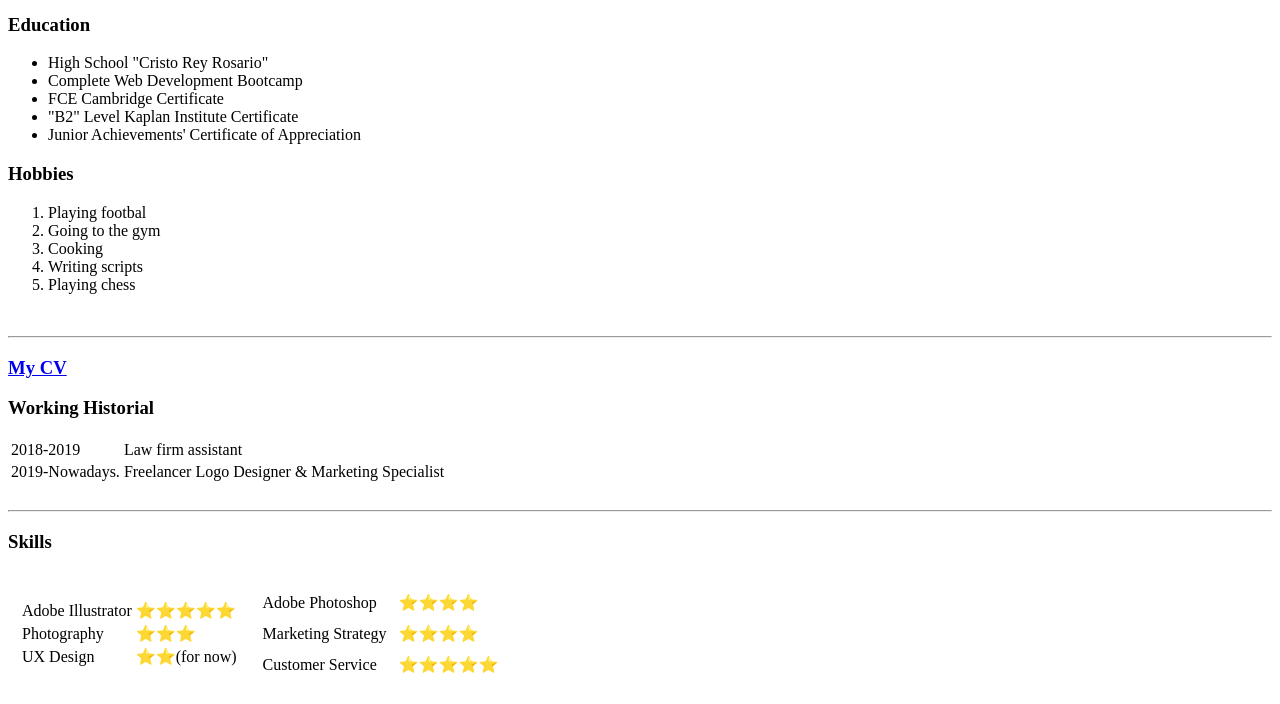
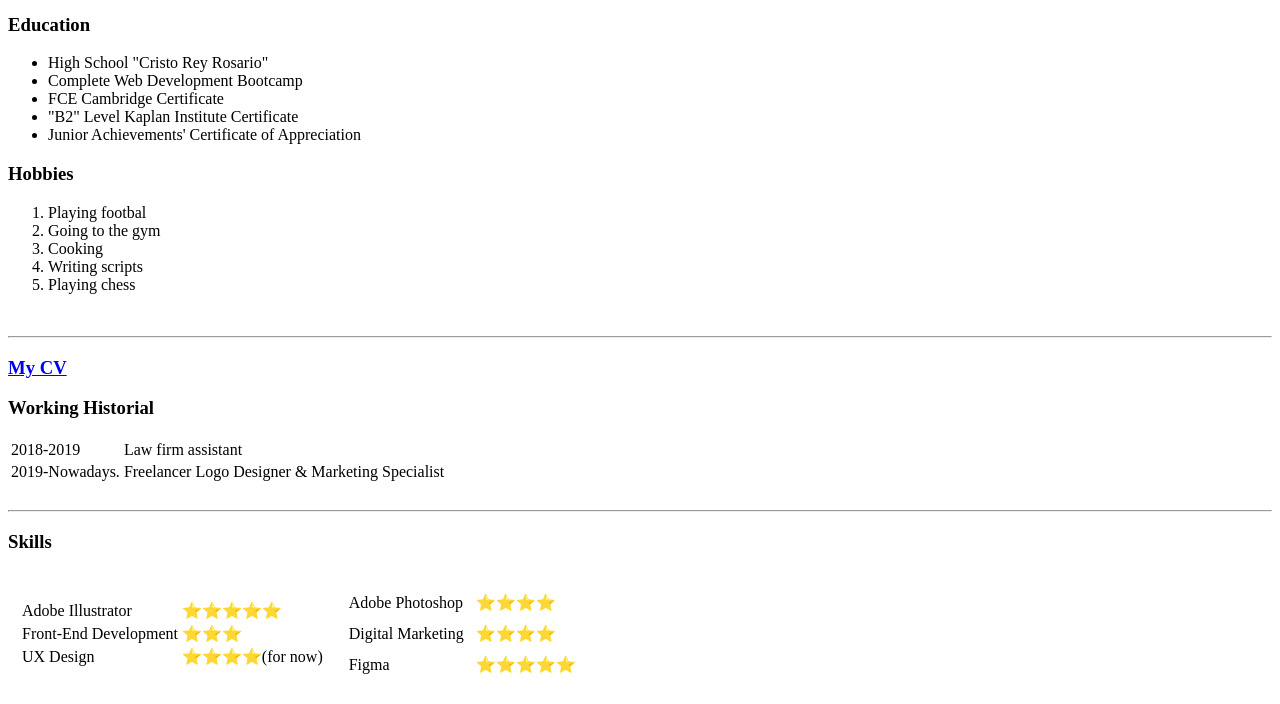
Before and after one commit to DCambre/CV, a plain HTML site: page index.html in a window 1280 px wide. Shown: the part 333-1037 px from the top of the page. Drawn offline with Linux system fonts and the light colour scheme.

Commit message:
Update index.html

```diff
--- a/index.html
+++ b/index.html
@@ -54,12 +54,12 @@
             <td>⭐⭐⭐⭐⭐</td>
           </tr>
           <tr>
-            <td>Photography</td>
+            <td>Front-End Development</td>
             <td>⭐⭐⭐</td>
           </tr>
           <tr>
             <td>UX Design</td>
-            <td>⭐⭐(for now)</td>
+            <td>⭐⭐⭐⭐(for now)</td>
           </tr>
         </table>
       </td>
@@ -70,11 +70,11 @@
               <td>⭐⭐⭐⭐</td>
             </tr>
             <tr>
-              <td>Marketing Strategy</td>
+              <td>Digital Marketing</td>
               <td>⭐⭐⭐⭐</td>
             </tr>
             <tr>
-              <td>Customer Service</td>
+              <td>Figma</td>
               <td>⭐⭐⭐⭐⭐</td>
             </tr>
           </table>
```
